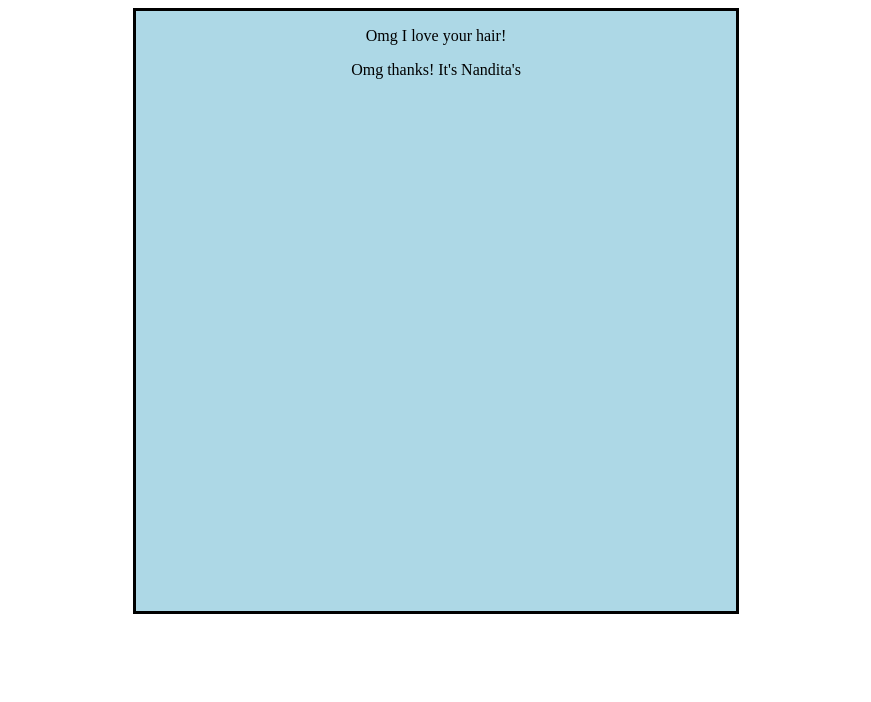
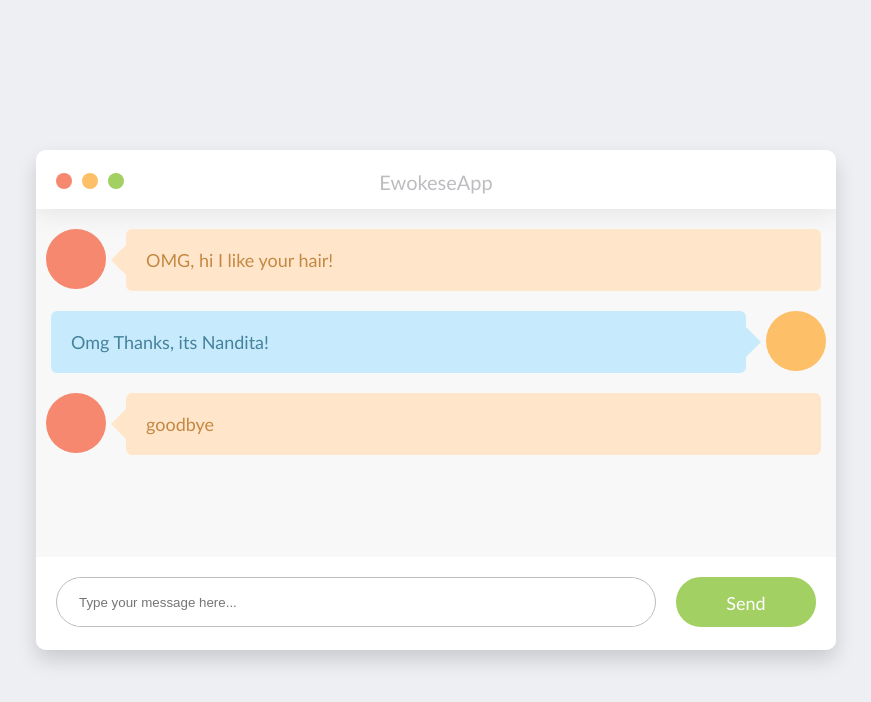
Before and after one commit to tara-fenton/ewokese-react, a React (Create React App) app in the folder ewokese-app/: page /conversations in a window 1280 px wide. Shown: the top 702 px of the page, without its empty margins (204-1075 px from the left). Built offline with nearby package versions, Linux system fonts and the light colour scheme; the HTML template or start-up script is replaced by a standard one.

Commit message:
got profile page and messages styled

```diff
--- a/ewokese-app/src/App.css
+++ b/ewokese-app/src/App.css
@@ -1,8 +1,205 @@
-.container{
+/* .container{
   background-color: lightblue;
   border: 3px solid black;
   height: 600px;
   width: 600px;
   margin: 0 auto;
   text-align: center;
+} */
+
+* {
+  box-sizing: border-box;
 }
+
+body {
+  background-color: #edeff2;
+  font-family: "Calibri", "Roboto", sans-serif;
+}
+
+.chat_window {
+  position: absolute;
+  width: calc(100% - 20px);
+  max-width: 800px;
+  height: 500px;
+  border-radius: 10px;
+  background-color: #fff;
+  left: 50%;
+  top: 50%;
+  transform: translateX(-50%) translateY(-50%);
+  box-shadow: 0 10px 20px rgba(0, 0, 0, 0.15);
+  background-color: #f8f8f8;
+  overflow: hidden;
+}
+
+.top_menu {
+  background-color: #fff;
+  width: 100%;
+  padding: 20px 0 15px;
+  box-shadow: 0 1px 30px rgba(0, 0, 0, 0.1);
+}
+.top_menu .buttons {
+  margin: 3px 0 0 20px;
+  position: absolute;
+}
+.top_menu .buttons .button {
+  width: 16px;
+  height: 16px;
+  border-radius: 50%;
+  display: inline-block;
+  margin-right: 10px;
+  position: relative;
+}
+.top_menu .buttons .button.close {
+  background-color: #f5886e;
+}
+.top_menu .buttons .button.minimize {
+  background-color: #fdbf68;
+}
+.top_menu .buttons .button.maximize {
+  background-color: #a3d063;
+}
+.top_menu .title {
+  text-align: center;
+  color: #bcbdc0;
+  font-size: 20px;
+}
+
+.messages {
+  position: relative;
+  list-style: none;
+  padding: 20px 10px 0 10px;
+  margin: 0;
+  height: 347px;
+  overflow: scroll;
+}
+.messages .message {
+  clear: both;
+  overflow: hidden;
+  margin-bottom: 20px;
+  transition: all 0.5s linear;
+  opacity: 0;
+}
+.messages .message.left .avatar {
+  background-color: #f5886e;
+  float: left;
+}
+.messages .message.left .text_wrapper {
+  background-color: #ffe6cb;
+  margin-left: 20px;
+}
+.messages .message.left .text_wrapper::after, .messages .message.left .text_wrapper::before {
+  right: 100%;
+  border-right-color: #ffe6cb;
+}
+
+.messages .message.left .text {
+  color: #c48843;
+}
+.messages .message.right .avatar {
+  background-color: #fdbf68;
+  float: right;
+}
+.messages .message.right .text_wrapper {
+  background-color: #c7eafc;
+  margin-right: 20px;
+  float: right;
+}
+.messages .message.right .text_wrapper::after, .messages .message.right .text_wrapper::before {
+  left: 100%;
+  border-left-color: #c7eafc;
+}
+.messages .message.right .text {
+  color: #45829b;
+}
+.messages .message.appeared {
+  opacity: 1;
+}
+.messages .message .avatar {
+  width: 60px;
+  height: 60px;
+  border-radius: 50%;
+  display: inline-block;
+}
+.messages .message .text_wrapper {
+  display: inline-block;
+  padding: 20px;
+  border-radius: 6px;
+  width: calc(100% - 85px);
+  min-width: 100px;
+  position: relative;
+}
+.messages .message .text_wrapper::after, .messages .message .text_wrapper:before {
+  top: 18px;
+  border: solid transparent;
+  content: " ";
+  height: 0;
+  width: 0;
+  position: absolute;
+  pointer-events: none;
+}
+.messages .message .text_wrapper::after {
+  border-width: 13px;
+  margin-top: 0px;
+}
+.messages .message .text_wrapper::before {
+  border-width: 15px;
+  margin-top: -2px;
+}
+.messages .message .text_wrapper .text {
+  font-size: 18px;
+  font-weight: 300;
+}
+
+.bottom_wrapper {
+  position: relative;
+  width: 100%;
+  background-color: #fff;
+  padding: 20px 20px;
+  position: absolute;
+  bottom: 0;
+}
+.bottom_wrapper .message_input_wrapper {
+  display: inline-block;
+  height: 50px;
+  border-radius: 25px;
+  border: 1px solid #bcbdc0;
+  width: calc(100% - 160px);
+  position: relative;
+  padding: 0 20px;
+}
+.bottom_wrapper .message_input_wrapper .message_input {
+  border: none;
+  height: 100%;
+  box-sizing: border-box;
+  width: calc(100% - 40px);
+  position: absolute;
+  outline-width: 0;
+  color: gray;
+}
+.bottom_wrapper .send_message {
+  width: 140px;
+  height: 50px;
+  display: inline-block;
+  border-radius: 50px;
+  background-color: #a3d063;
+  border: 2px solid #a3d063;
+  color: #fff;
+  cursor: pointer;
+  transition: all 0.2s linear;
+  text-align: center;
+  float: right;
+}
+.bottom_wrapper .send_message:hover {
+  color: #a3d063;
+  background-color: #fff;
+}
+.bottom_wrapper .send_message .text {
+  font-size: 18px;
+  font-weight: 300;
+  display: inline-block;
+  line-height: 48px;
+}
+
+.message_template {
+  display: none;
+}
--- a/ewokese-app/src/App.js
+++ b/ewokese-app/src/App.js
@@ -10,7 +10,7 @@ class App extends Component {
   render() {
     return (
       <Router>
-        <div className="container">
+        <div>
           <Route exact path="/profile/:id" component={Profile} />
           <Route path="/profile/:id/edit" component={EditNickName} />
           <Route exact path="/conversations" component={Conversations} />
--- a/ewokese-app/src/Conversations/index.js
+++ b/ewokese-app/src/Conversations/index.js
@@ -1,10 +1,5 @@
-import React, { Component } from "react";
-import {
-  BroswerRouter as Router,
-  Route,
-  Link,
-  Redirect
-} from "react-router-dom";
+import React, {Component} from "react";
+import {BroswerRouter as Router, Route, Link, Redirect} from "react-router-dom";
 
 class Conversations extends Component {
   constructor(props) {
@@ -16,18 +11,75 @@ class Conversations extends Component {
   }
   //functions
 
-
   render() {
     return (
-      <div className="profile-container">
-        <div className="user-id-message-one">
-          <p>Omg I love your hair!</p>
+      <div>
+      <div className="chat_window">
+        <div className="top_menu">
+          <div className="buttons">
+            <div className="button close"></div>
+            <div className="button minimize"></div>
+            <div className="button maximize"></div>
+          </div>
+          <div className="title">EwokeseApp</div>
+
         </div>
-        <div className="user-id-message-two">
-          <p>Omg thanks! It's Nandita's</p>
+        <ul className="messages">
+          <li className="message left appeared">
+            <div className="avatar"></div>
+              <div className="text_wrapper">
+                <div className="text">
+                  OMG, hi I like your hair!
+                </div>
+              </div>
+          </li>
+
+          <li className="message right appeared">
+            <div className="avatar"></div>
+              <div className="text_wrapper">
+                <div className="text">
+                  Omg Thanks, its Nandita!
+                </div>
+              </div>
+          </li>
+
+          <li className="message left appeared">
+            <div className="avatar"></div>
+              <div className="text_wrapper">
+                <div className="text">
+                  goodbye
+                </div>
+              </div>
+          </li>
+
+
+
+        </ul>
+
+
+        <div className="bottom_wrapper clearfix">
+          <div className="message_input_wrapper"><input className="message_input" placeholder="Type your message here..." /></div>
+          <div className="send_message">
+
+
+            <div className="icon"></div>
+            <div className="text">Send</div>
+          </div>
         </div>
+      </div>
+      <div className="message_template">
+        <li className="message">
+          hey
+
+          <div className="avatar"></div>
+          <div className="text_wrapper">
+            <div className="text"></div>
+            hey
           </div>
-          )
+        </li>
+      </div>
+</div>
+)
   }
 }
 
--- a/ewokese-app/src/EditNickName/index.js
+++ b/ewokese-app/src/EditNickName/index.js
@@ -15,7 +15,7 @@ class EditNickName extends Component {
 
   render() {
     return (
-      <div className="current-conversations">
+      <div className="chat_window">
         HELLO
       </div>
     )
--- a/ewokese-app/src/Profile/index.js
+++ b/ewokese-app/src/Profile/index.js
@@ -1,5 +1,5 @@
-import React, { Component } from "react";
-import { BrowserRouter as Router, Route, Link } from "react-router-dom";
+import React, {Component} from "react";
+import {BrowserRouter as Router, Route, Link} from "react-router-dom";
 import EditNickName from "../EditNickName/index";
 
 class Profile extends Component {
@@ -19,41 +19,61 @@ class Profile extends Component {
   fetchUser() {
     fetch("http://localhost:3000/api/user/1")
     // we need to put ${id} where 1 is so when user signs in it will take them to their user profile
-
-      .then(response => response.json())
-      .then(usersAPIResponse => {
+      .then(response => response.json()).then(usersAPIResponse => {
       console.log(22, usersAPIResponse)
 
-        this.setState({
-          userData: usersAPIResponse,
-          userLoaded: true,
-        })
+      this.setState({userData: usersAPIResponse, userLoaded: true})
     })
 
   }
 
   render() {
-    return (
-      <Router>
+    return (<div>
+      <div className="chat_window">
+        <div className="top_menu">
+          <div className="buttons">
+            <div className="button close"></div>
+            <div className="button minimize"></div>
+            <div className="button maximize"></div>
+          </div>
+          <div className="title">EwokeseApp</div>
+
+        </div>
+        <ul className="messages">
+
+          <li className="message left appeared">
+            <div className="avatar"></div>
+            <div className="text_wrapper" >
+              <div className="text">
+                PROFILE PAGE
                 <div>
-        {this.state.userLoaded ? (
+                  {
+                    this.state.userLoaded
+                      ? (<div>
                         <div>
-          <div>
-            {this.state.userData.user_name}
+                          Username: {this.state.userData.user_name}
                         </div>
 
                         <div>
-          {this.state.userData.nick_name}
+                          Nickname: {this.state.userData.nick_name}
                         </div>
                         <Link to={`/profile/1/edit`}>Edit</Link>
+                      </div>)
+                      : (<p>
+                        Loading messages
+                      </p>)
+                  }
                 </div>
-        ) : (
-            <p>
-              Loading messages
-            </p>
-          )}
               </div>
-    </Router>
-    )}
+            </div>
+          </li>
+
+        </ul>
+
+        <div className="bottom_wrapper clearfix"></div>
+      </div>
+    </div>
+)
+  }
 }
 export default Profile;
```
Lines whose indentation alone changed are shown as unchanged.
